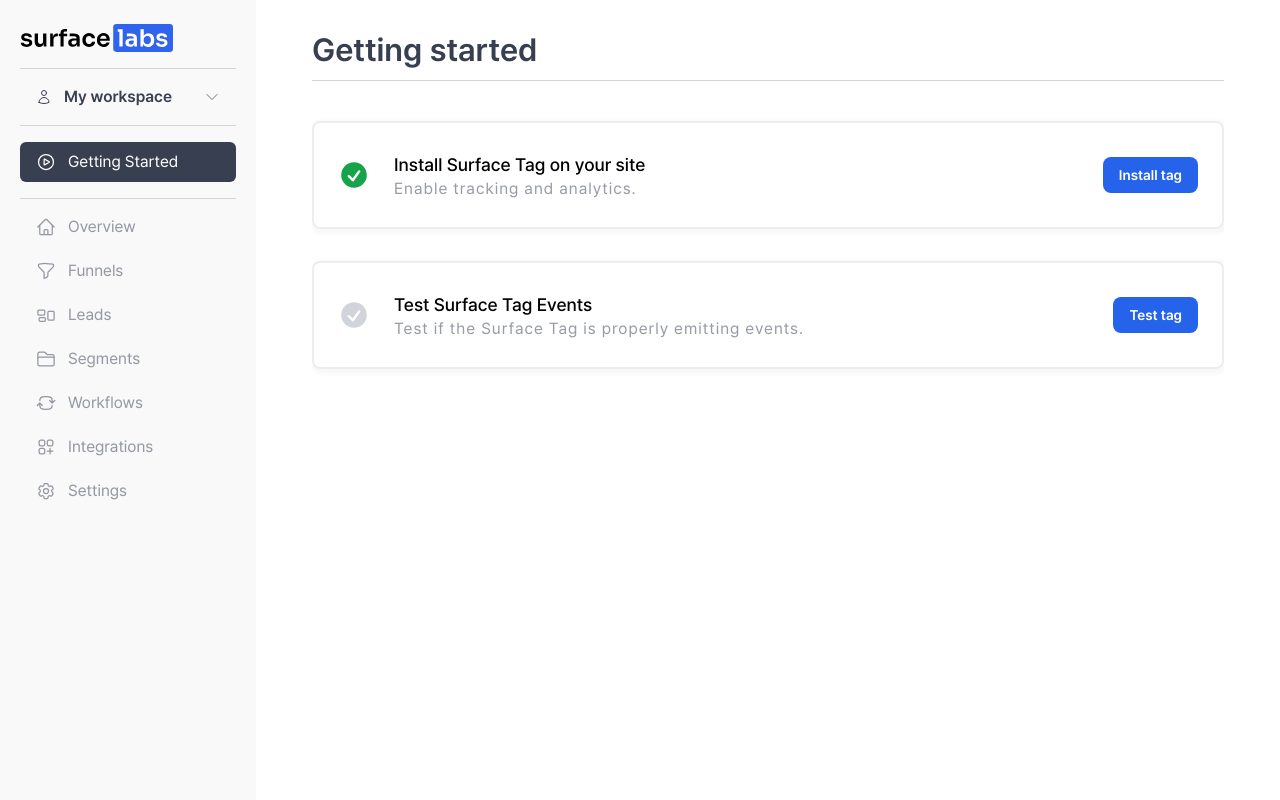
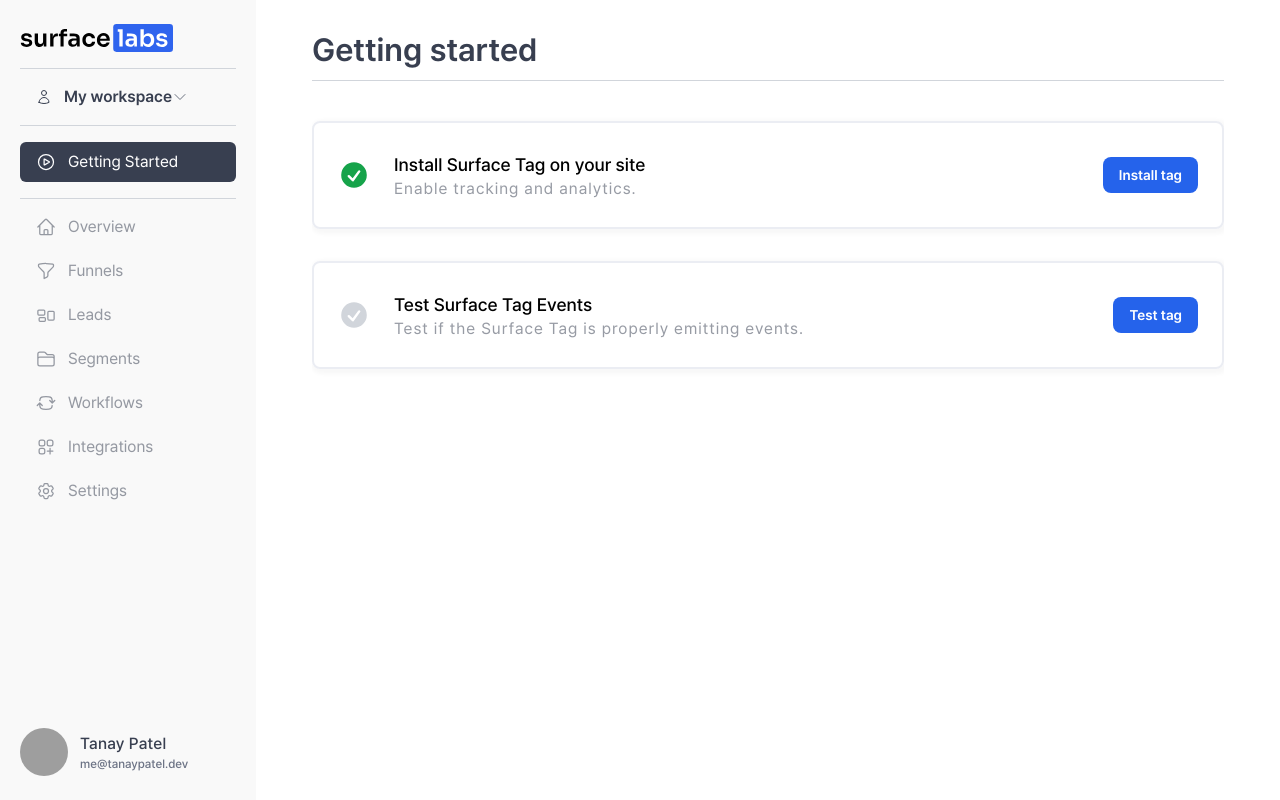
Before and after one commit to tanaydpatel/web-analytics-tracker, a Next.js app: page /dashboard in a window 1280 px wide. Built offline with nearby package versions, Linux system fonts and the light colour scheme; grey boxes are pictures that could not be loaded.

Commit message:
⚡ user profile sidebar

```diff
--- a/src/app/dashboard/layout.tsx
+++ b/src/app/dashboard/layout.tsx
@@ -45,7 +45,8 @@ export default function DashboardLayout({ children }: PropsWithChildren) {
         className="z-1 fixed left-0 top-0 h-screen w-64 -translate-x-full bg-bg-light-gray px-5 py-6 transition-transform sm:translate-x-0"
         aria-label="Sidebar"
       >
-        <div className="flex h-full flex-col overflow-y-auto">
+        <div className="flex h-full flex-col justify-between overflow-y-auto">
+          <div>
             <a href="https://www.tanaypatel.dev">
               <img
                 src="/logo.svg"
@@ -71,6 +72,20 @@ export default function DashboardLayout({ children }: PropsWithChildren) {
               <SidebarOption icon={icon} name={name} key={name} />
             ))}
           </div>
+          <div className="flex items-center rounded-lg">
+            <div className="h-12 w-12 overflow-hidden rounded-[25px] bg-white bg-[url('https://www.tanaypatel.dev/profile.jpeg')] bg-cover bg-center bg-no-repeat" />
+            <div className="ml-3 flex w-full flex-1 items-center gap-3">
+              <div className="flex w-full flex-1 flex-col items-start">
+                <p className="text-base font-medium leading-6 tracking-[0.2px] text-[#383f50]">
+                  Tanay Patel
+                </p>
+                <small className="text-xs font-medium leading-4 text-[#6c7385]">
+                  me@tanaypatel.dev
+                </small>
+              </div>
+            </div>
+          </div>
+        </div>
       </aside>
 
       <div className="px-14 py-8 sm:ml-64">
```
Lines whose indentation alone changed are shown as unchanged.
